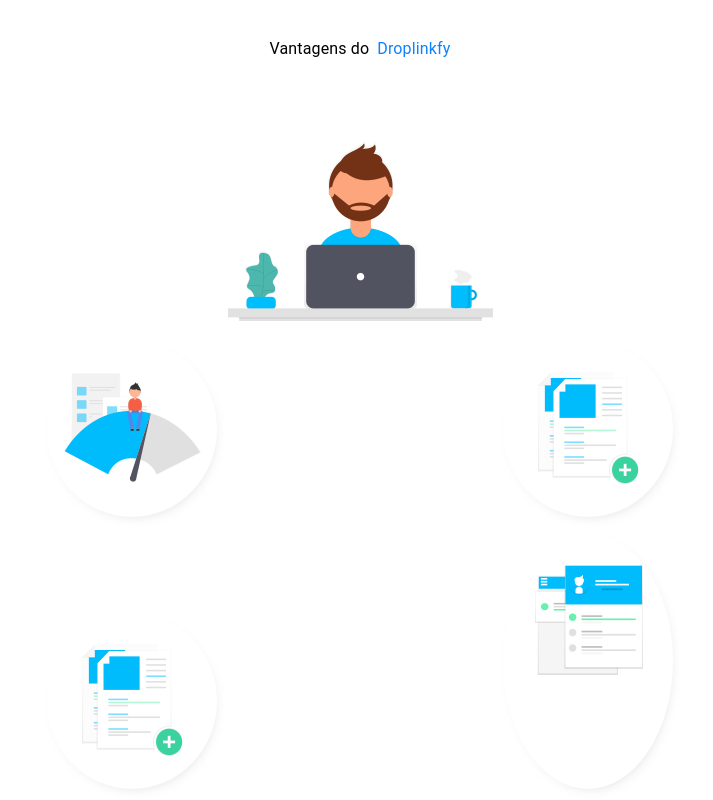
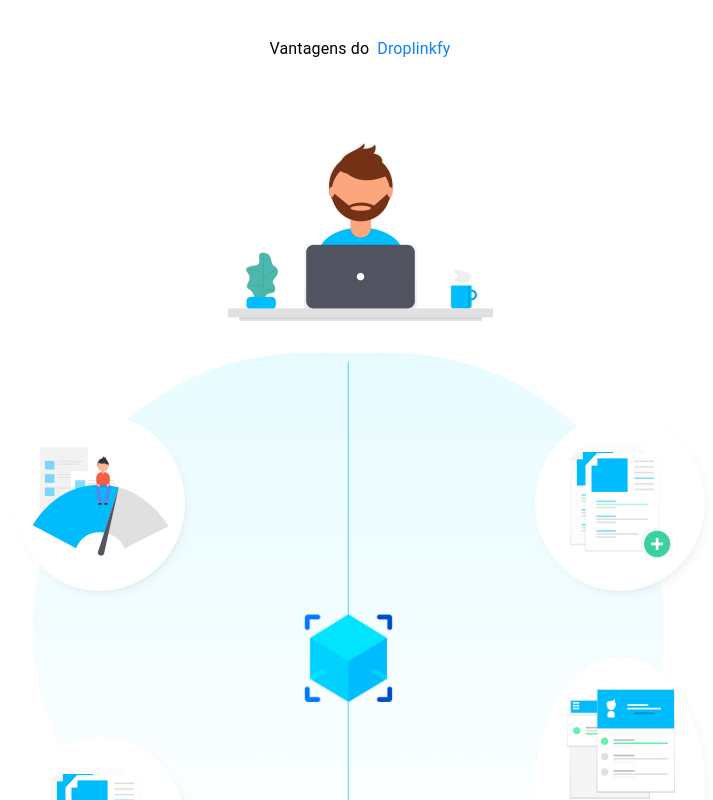
Before and after one commit to lucca-rodrigues/DropLinkFy-Front, a Next.js app: page / in a window 1280 px wide. Shown: the part 2900-3700 px from the top of the page, without its empty margins (280-993 px from the left). Built offline with nearby package versions, Linux system fonts and the light colour scheme.

Commit message:
styles: add basic styles from reponsive website

```diff
--- a/src/components/benefits/benefits.module.css
+++ b/src/components/benefits/benefits.module.css
@@ -31,6 +31,25 @@
   justify-content: center;
   align-items: center;
   margin-top: 40px;
-  max-width:70%;
+  max-width:60%;
   margin: 0 auto;
 }
+
+@media(max-width: 768px){
+  .section_benefits{
+    background-image:none!important;
+    background-color: #04b7fe6c;
+  }
+  .section_benefits_list_item_observation{
+    padding: 30px;
+  }
+  .section_beneficts_footer{
+    max-width: 90%!important;
+    display: block!important;
+  }
+
+  .section_benefits button{
+    display: flex;
+    margin: 0 auto;
+  }
+}
--- a/src/components/headerPage/headerPage.module.css
+++ b/src/components/headerPage/headerPage.module.css
@@ -45,3 +45,17 @@
   align-items: center;
   justify-content: center;
 }
+
+
+
+@media(max-width: 768px){
+  .header_menu{
+    display: none;
+  }
+  .header_content, .header_video{
+    width: 100%!important;
+  }
+  .header_video_title{
+    display: block!important;
+  }
+}
--- a/src/components/vantages/index.tsx
+++ b/src/components/vantages/index.tsx
@@ -26,7 +26,6 @@ function Vantages() {
           </Typography>
         </Box>
       </Grid>
-      <Grid container spacing={2} className={styles.vantages_section_list}>
       <Grid
         item
         lg={12}
@@ -38,6 +37,12 @@ function Vantages() {
           <Image src={IconOne} alt="icon.1" />
         </Box>
       </Grid>
+      <Grid
+        container
+        spacing={2}
+        className={styles.vantages_section_list}
+        pt={5}
+      >
         <Grid
           item
           lg={6}
--- a/src/components/vantages/vantages.module.css
+++ b/src/components/vantages/vantages.module.css
@@ -1,7 +1,8 @@
 .vantages_section {
+
     display: flex;
     margin: 0 auto;
-    max-width: 70%;
+    max-width: 80%;
 }
 
 .vantages_section_title{
@@ -9,6 +10,13 @@
     justify-content: center;
 }
 
+.vantages_section_list{
+    background-image: url("../../../public/images/bg-vantages.png");
+    background-position-x: center;
+    background-size: cover;
+    background-repeat: no-repeat;
+    background-position-y: inherit;
+}
 .vantages_section_list_item{
     display: flex;
     justify-content: center;
@@ -27,4 +35,5 @@
     border-radius: 100%;
     background: #fff;
     box-shadow: 3px 5px 16px -11px #00000042;
+    margin-top: 50px;
 }
--- a/src/styles/globals.css
+++ b/src/styles/globals.css
@@ -17,3 +17,21 @@ a {
 * {
   box-sizing: border-box;
 }
+
+
+@media(max-width: 768px){
+  .header_menu{
+    width: 100%!important;
+    padding: 10px;
+  }
+  .header_content, .header_video{
+    width: 100%!important;
+  }
+  .headerPage_header_video_title, .headerPage_header{
+    display: block!important;
+  }
+  .vantages_section_list{
+    background-image: none!important;
+    background-color: #eafcff!important;
+  }
+}
```
Also changed, not shown: public/images/bg-vantages.png (added). Lines whose indentation alone changed are shown as unchanged.
